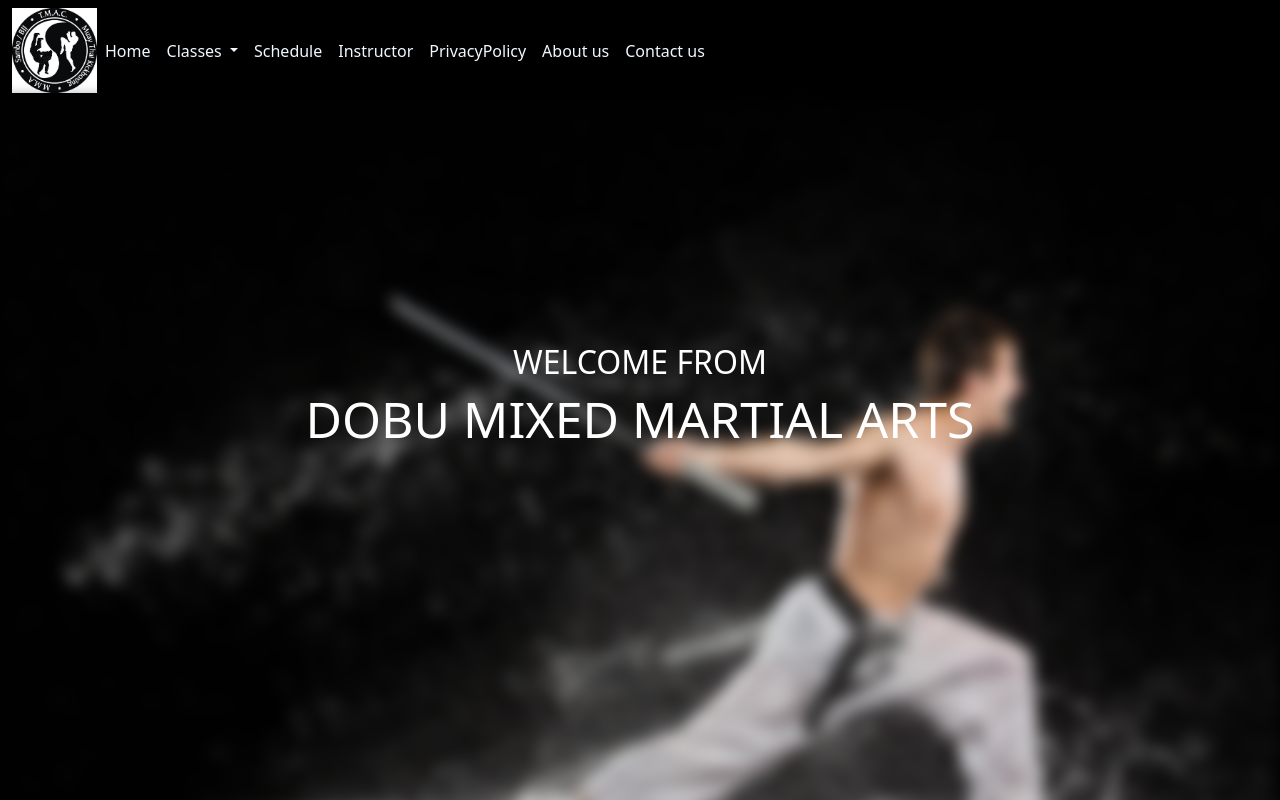
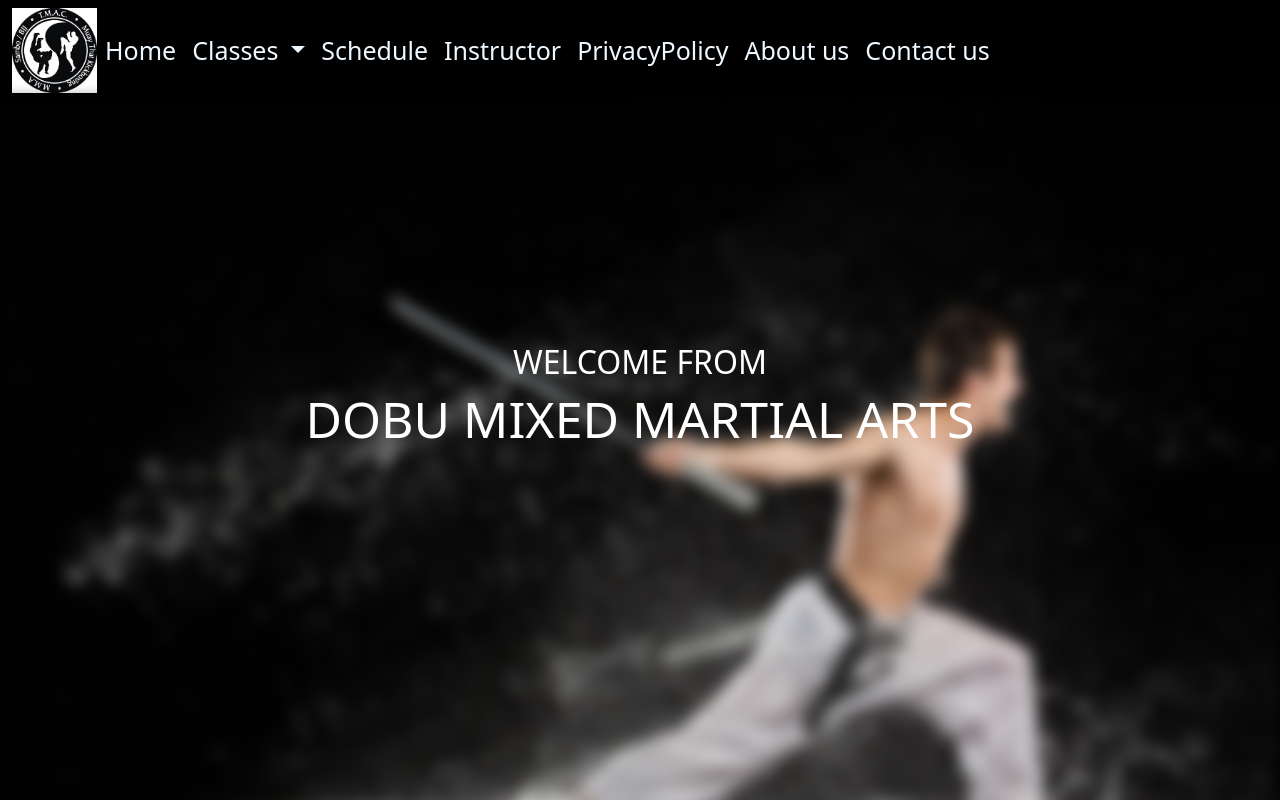
Before and after one commit to MinSiThuk/Dobu-Martial-Arts, a plain HTML site: page index.html in a window 1280 px wide. Shown: the top 800 px of the page. Drawn offline with nearby package versions, Linux system fonts and the light colour scheme.

Commit message:
initial commit

```diff
--- a/index.html
+++ b/index.html
@@ -34,7 +34,7 @@
   background-size: cover;
 }
 li{
-  font-size: px;
+  font-size: 25px;;
 }
 
         </style>
```
Also changed, not shown: Fitness.html (+1 -1 lines), Instructor.html (+1 -1 lines), Login.html (+1 -1 lines), Self.html (+1 -1 lines), User.html (+1 -1 lines).
